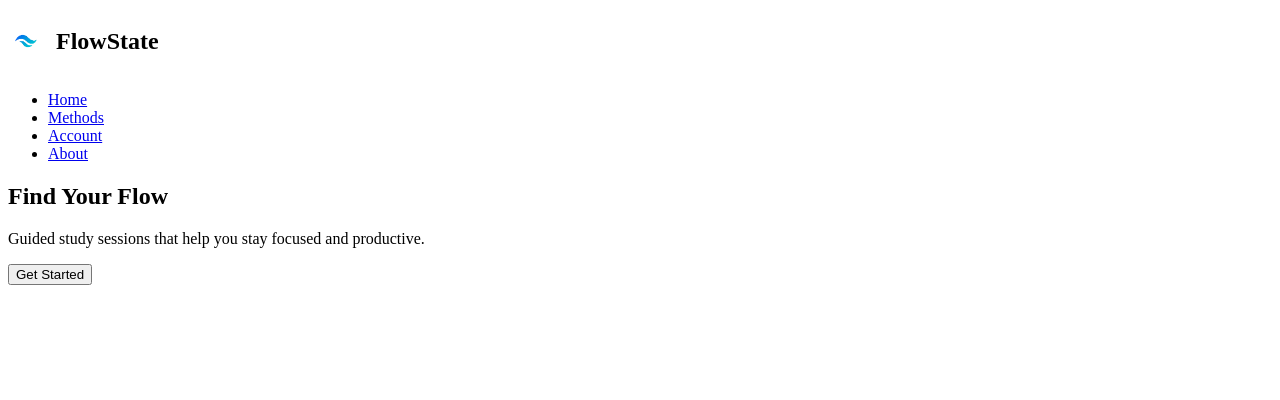
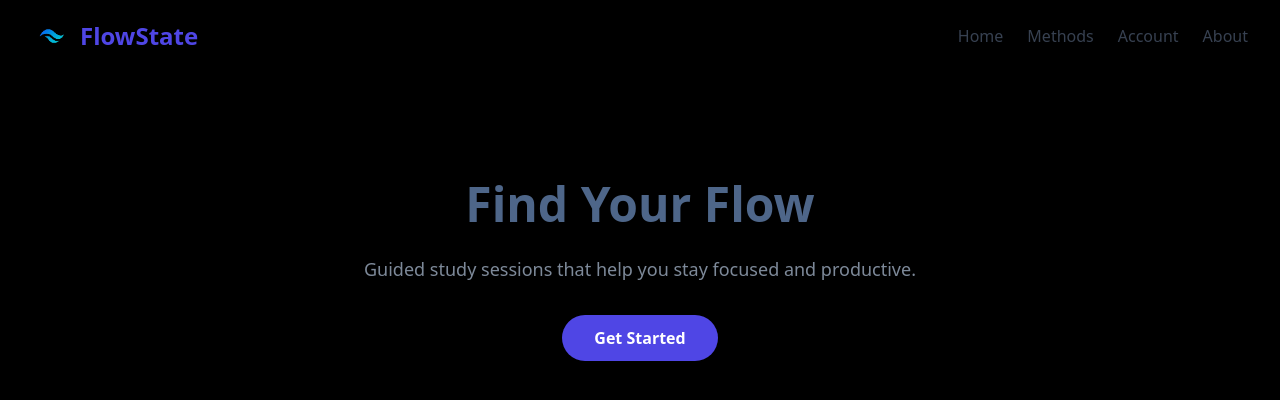
Before and after one commit to owenwillis8/studyappnew, a React (Vite) app: page / in a window 1280 px wide. Shown: the top 400 px of the page. Built offline with nearby package versions, Linux system fonts and the light colour scheme.

Commit message:
homepage style

```diff
--- a/src/App.tsx
+++ b/src/App.tsx
@@ -28,7 +28,7 @@ const LandingPage: React.FC = () => {
     <section className="hero">
       <h2>Find Your Flow</h2>
       <p>Guided study sessions that help you stay focused and productive.</p>
-      <Link to="/methods">
+      <Link to="/account">
       <button className="cta">Get Started</button>
       </Link>
     </section>
--- a/src/index.css
+++ b/src/index.css
@@ -10,3 +10,122 @@
   height: 36px;
   width: 36px;
 }
+
+
+
+* {
+  margin: 0;
+  padding: 0;
+  box-sizing: border-box;
+  font-family: system-ui, -apple-system, "Segoe UI", Roboto, sans-serif;
+}
+
+
+body {
+  background-color: #000000;
+  color: #111827;
+  line-height: 1.5;
+}
+
+
+a {
+  text-decoration: none;
+  color: inherit;
+}
+
+
+.navbar {
+  display: flex;
+  align-items: center;
+  justify-content: space-between;
+  padding: 1rem 2rem;
+  background: rgb(0, 0, 0);
+  box-shadow: 0 2px 6px rgba(0, 0, 0, 0.05);
+  position: sticky;
+  top: 0;
+  z-index: 50;
+}
+
+
+.logo-container {
+  display: flex;
+  align-items: center;
+  gap: 0.5rem;
+}
+
+
+.logo-img {
+  height: 40px;
+  width: 40px;
+}
+
+
+.logo-text {
+  font-size: 1.5rem;
+  font-weight: 700;
+  color: #4f46e5;
+}
+
+
+.nav-links {
+  list-style: none;
+  display: flex;
+  gap: 1.5rem;
+}
+
+
+.nav-links a {
+  color: #374151;
+  font-weight: 500;
+  transition: color 0.2s ease;
+}
+
+
+.nav-links a:hover {
+  color: #4f46e5;
+}
+
+
+.hero {
+  display: flex;
+  flex-direction: column;
+  align-items: center;
+  justify-content: center;
+  padding: 6rem 2rem;
+  text-align: center;
+  background: rgb(180deg, #fdf6f6 0%, #b3b0b0 100%);
+}
+
+
+.hero h2 {
+  font-size: 3rem;
+  color: #4e6689;
+  margin-bottom: 1rem;
+}
+
+
+.hero p {
+  max-width: 600px;
+  color: #7d8999;
+  margin-bottom: 2rem;
+  font-size: 1.125rem;
+}
+
+
+.cta {
+  background: #4f46e5;
+  color: rgb(255, 255, 255);
+  border: none;
+  border-radius: 9999px;
+  padding: 0.75rem 2rem;
+  font-weight: 600;
+  font-size: 1rem;
+  cursor: pointer;
+  transition: background 0.2s ease, transform 0.2s ease;
+}
+
+
+.cta:hover {
+  background: #4338ca;
+  transform: scale(1.05);
+}
--- a/src/pages/Features.tsx
+++ b/src/pages/Features.tsx
@@ -9,7 +9,7 @@ const studyMethods: StudyMethod[] = [
   {
     name: "Pomodoro Technique",
     description:
-      "Work in focused 25 or 50 minute intervals followed by short breaks to maintain energy and concentration.",
+      "Work in focused 25 minute intervals followed by short breaks to maintain energy and concentration.",
   }
 ];
 
```
